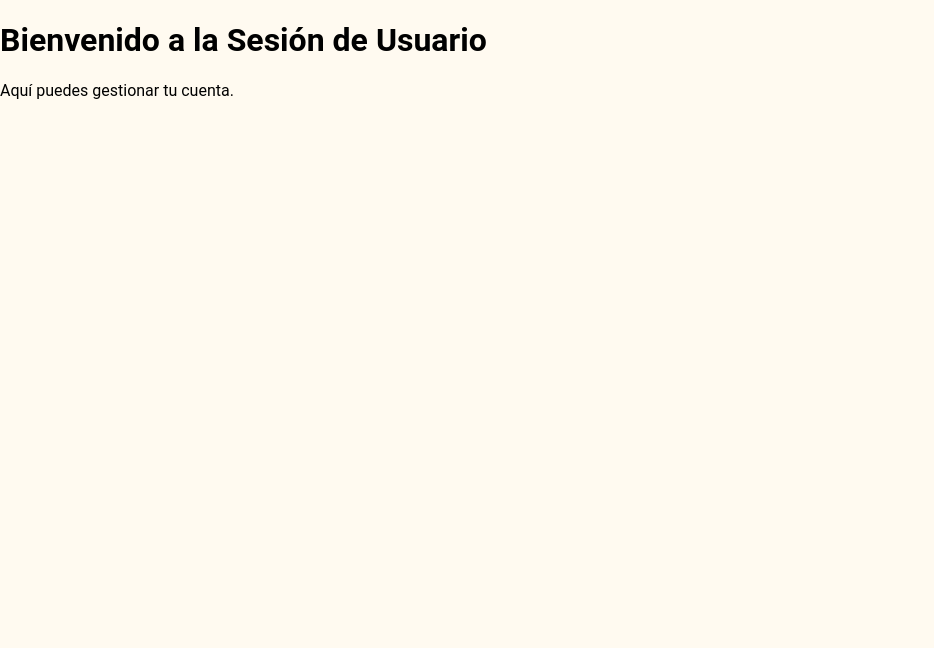
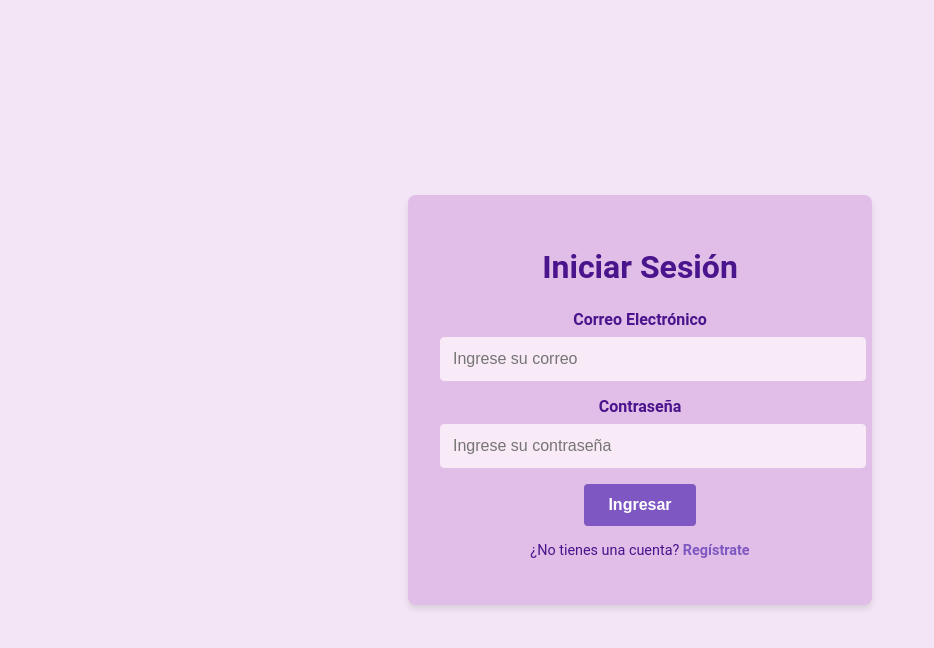
Before and after one commit to ElAdagioDeJP/E-Commerce_CercaMio, a React (Vite) app in the folder frontend/: page /sesion in a window 1280 px wide. Shown: the top 648 px of the page, without its empty margins (0-934 px from the left). Built offline with nearby package versions, Linux system fonts and the light colour scheme.

Commit message:
Add login page's frontend

```diff
--- a/frontend/src/SesionUsuario.css
+++ b/frontend/src/SesionUsuario.css
@@ -0,0 +1,81 @@
+/* General Container */
+.login-container {
+    display: flex;
+    justify-content: center;
+    align-items: center;
+    height: 100vh;
+    background-color: #F3E5F5; /* Fondo general */
+    margin: 0;
+  }
+
+  /* Card */
+.login-card {
+    background-color: #E1BEE7; /* Fondo del cuadro */
+    padding: 2rem;
+    border-radius: 8px;
+    box-shadow: 0px 4px 6px rgba(0, 0, 0, 0.1);
+    text-align: center;
+    width: 100%;
+    max-width: 400px;
+  }
+
+  /* Title */
+.login-title {
+    color: #4A148C; /* Texto principal */
+    font-size: 2rem;
+    margin-bottom: 1.5rem;
+  }
+
+  /* Labels */
+.login-label {
+    display: block;
+    color: #4A148C; /* Texto principal */
+    font-weight: bold;
+    margin-bottom: 0.5rem;
+  }
+
+  /* Inputs */
+.login-input {
+    width: 100%;
+    padding: 0.75rem;
+    margin-bottom: 1rem;
+    border: 1px solid #F8EAF6;
+    border-radius: 4px;
+    background-color: #F8EAF6; /* Fondo de los inputs */
+    font-size: 1rem;
+    color: #4A148C;
+  }
+
+  /* Button */
+.login-button {
+    background-color: #7E57C2; /* Fondo del botón */
+    color: #FFFFFF; /* Texto del botón */
+    padding: 0.75rem 1.5rem;
+    border: none;
+    border-radius: 4px;
+    font-size: 1rem;
+    font-weight: bold;
+    cursor: pointer;
+    transition: background-color 0.3s ease;
+  }
+
+.login-button:hover {
+    background-color: #6A1B9A; /* Hover del botón */
+  }
+
+  /* Footer */
+.login-footer {
+    margin-top: 1rem;
+    color: #4A148C; /* Texto del pie */
+    font-size: 0.9rem;
+  }
+
+.login-link {
+    color: #7E57C2; /* Color del enlace */
+    text-decoration: none;
+    font-weight: bold;
+  }
+
+.login-link:hover {
+    text-decoration: underline;
+  }
--- a/frontend/src/SesionUsuario.jsx
+++ b/frontend/src/SesionUsuario.jsx
@@ -1,13 +1,28 @@
 // SesionUsuario.jsx
 import React from 'react';
+import "./SesionUsuario.css";
 
 function SesionUsuario() {
   return (
-    <div>
-      <h1>Bienvenido a la Sesión de Usuario</h1>
-      <p>Aquí puedes gestionar tu cuenta.</p>
+    <div className="login-container">
+      <div className="login-card">
+        <h1 className="login-title">Iniciar Sesión</h1>
+        <form>
+          <label htmlFor="email" className="login-label">Correo Electrónico</label>
+          <input type="email" id="email" className="login-input" placeholder="Ingrese su correo" />
+
+          <label htmlFor="password" className="login-label">Contraseña</label>
+          <input type="password" id="password" className="login-input" placeholder="Ingrese su contraseña" />
+
+          <button type="submit" className="login-button">Ingresar</button>
+        </form>
+        <p className="login-footer">
+          ¿No tienes una cuenta? <a href="/register" className="login-link">Regístrate</a>
+        </p>
+      </div>
     </div>
   );
 }
 
+
 export default SesionUsuario;
```
Also changed, not shown: 2 other files (tests, documents, lock files or other folders).
